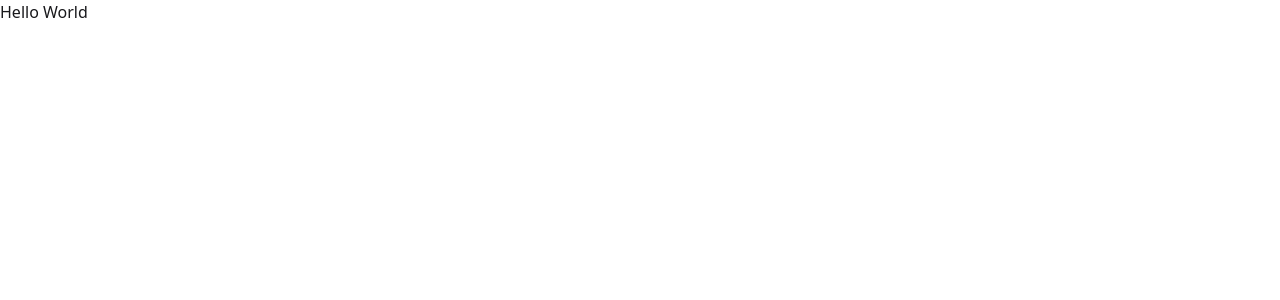
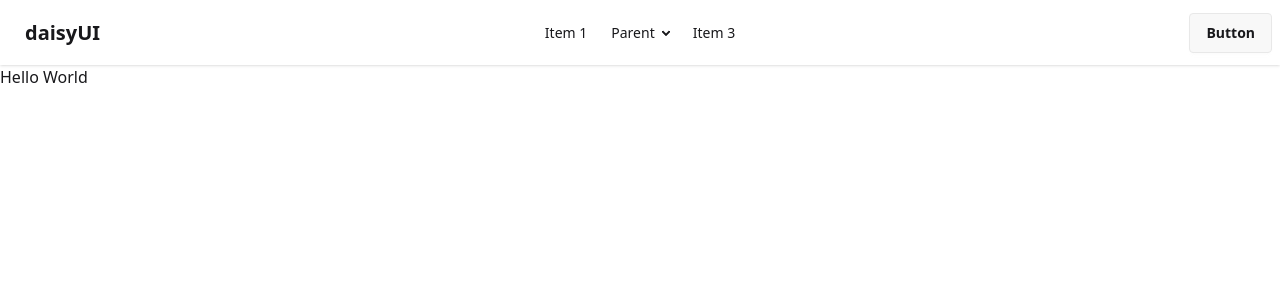
Before and after one commit to MarkusWilliamsDev/hydden-th, a React (Vite) app: page / in a window 1280 px wide. Shown: the top 300 px of the page. Built offline with nearby package versions, Linux system fonts and the light colour scheme.

Commit message:
Create layout file, add navbar from docs

```diff
--- a/src/App.tsx
+++ b/src/App.tsx
@@ -1,10 +1,11 @@
 import "./App.css";
+import Layout from "./Layout";
 
 function App() {
 	return (
-		<>
+		<Layout>
 			<h1>Hello World</h1>
-		</>
+		</Layout>
 	);
 }
 
--- /dev/null
+++ b/src/Layout.tsx
@@ -0,0 +1,10 @@
+import Navbar from "./components/Navbar";
+
+export default function Layout({ children }: { children: React.ReactNode }) {
+	return (
+		<div>
+			<Navbar />
+			<div>{children}</div>
+		</div>
+	);
+}
--- /dev/null
+++ b/src/components/Navbar.tsx
@@ -0,0 +1,76 @@
+export default function Navbar() {
+	return (
+		<div className="navbar bg-base-100 shadow-sm">
+			<div className="navbar-start">
+				<div className="dropdown">
+					<div tabIndex={0} role="button" className="btn btn-ghost lg:hidden">
+						<svg
+							xmlns="http://www.w3.org/2000/svg"
+							className="h-5 w-5"
+							fill="none"
+							viewBox="0 0 24 24"
+							stroke="currentColor"
+						>
+							{" "}
+							<path
+								strokeLinecap="round"
+								strokeLinejoin="round"
+								strokeWidth="2"
+								d="M4 6h16M4 12h8m-8 6h16"
+							/>{" "}
+						</svg>
+					</div>
+					<ul
+						tabIndex={0}
+						className="menu menu-sm dropdown-content bg-base-100 rounded-box z-1 mt-3 w-52 p-2 shadow"
+					>
+						<li>
+							<a>Item 1</a>
+						</li>
+						<li>
+							<a>Parent</a>
+							<ul className="p-2">
+								<li>
+									<a>Submenu 1</a>
+								</li>
+								<li>
+									<a>Submenu 2</a>
+								</li>
+							</ul>
+						</li>
+						<li>
+							<a>Item 3</a>
+						</li>
+					</ul>
+				</div>
+				<a className="btn btn-ghost text-xl">daisyUI</a>
+			</div>
+			<div className="navbar-center hidden lg:flex">
+				<ul className="menu menu-horizontal px-1">
+					<li>
+						<a>Item 1</a>
+					</li>
+					<li>
+						<details>
+							<summary>Parent</summary>
+							<ul className="p-2">
+								<li>
+									<a>Submenu 1</a>
+								</li>
+								<li>
+									<a>Submenu 2</a>
+								</li>
+							</ul>
+						</details>
+					</li>
+					<li>
+						<a>Item 3</a>
+					</li>
+				</ul>
+			</div>
+			<div className="navbar-end">
+				<a className="btn">Button</a>
+			</div>
+		</div>
+	);
+}
```
